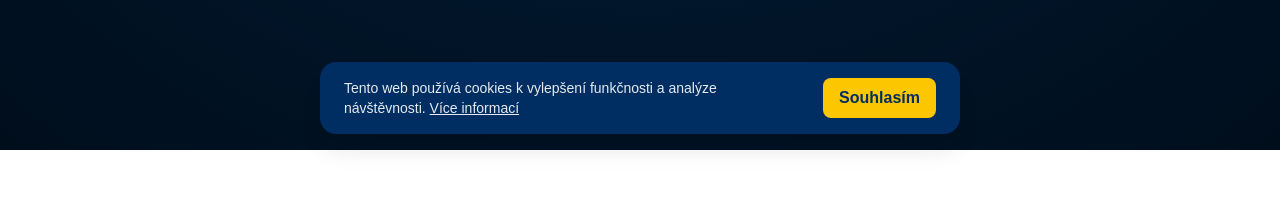
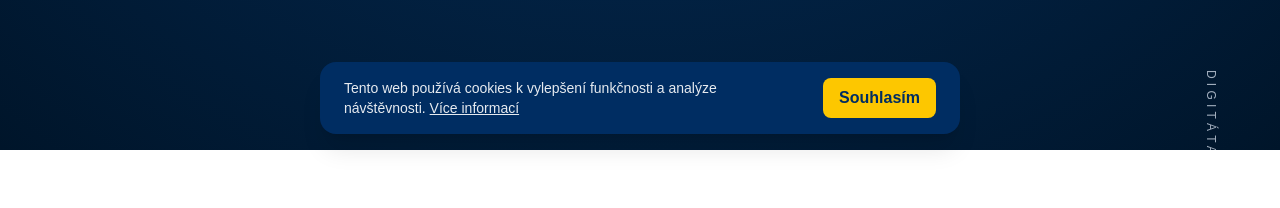
Before and after one commit to digitatastudio/digitata, a Next.js app: page / in a window 1280 px wide. Shown: the part 650-858 px from the top of the page. Built offline with nearby package versions, Linux system fonts and the light colour scheme; no server answers; grey boxes are pictures that could not be loaded.

Commit message:
Update hero text and add corner logo

```diff
--- a/src/app/components/Hero.tsx
+++ b/src/app/components/Hero.tsx
@@ -3,12 +3,10 @@
 export default function Hero() {
   return (
     <section className="relative flex h-screen items-center justify-center overflow-hidden text-center text-white">
-
       {/* Pozadí: čistý CSS gradient */}
       <div className="absolute inset-0 bg-[radial-gradient(circle_at_top,_#053569,_#00152a)]" />
 
-      {/* Jemné stmavení */}
-      <div className="absolute inset-0 bg-black/35" />
+
 
       {/* Obsah */}
       <div className="relative z-10 px-4">
@@ -28,6 +26,13 @@ export default function Hero() {
           Začni teď
         </button>
       </div>
+
+      {/* "Logo" vpravo dole – vertikální značka DIGITÁTA */}
+      <div className="pointer-events-none absolute bottom-6 right-6 z-10 rotate-90">
+        <span className="text-[0.75rem] tracking-[0.35em] uppercase text-slate-300/80">
+          DIGITÁTA
+        </span>
+      </div>
     </section>
   );
 }
```
